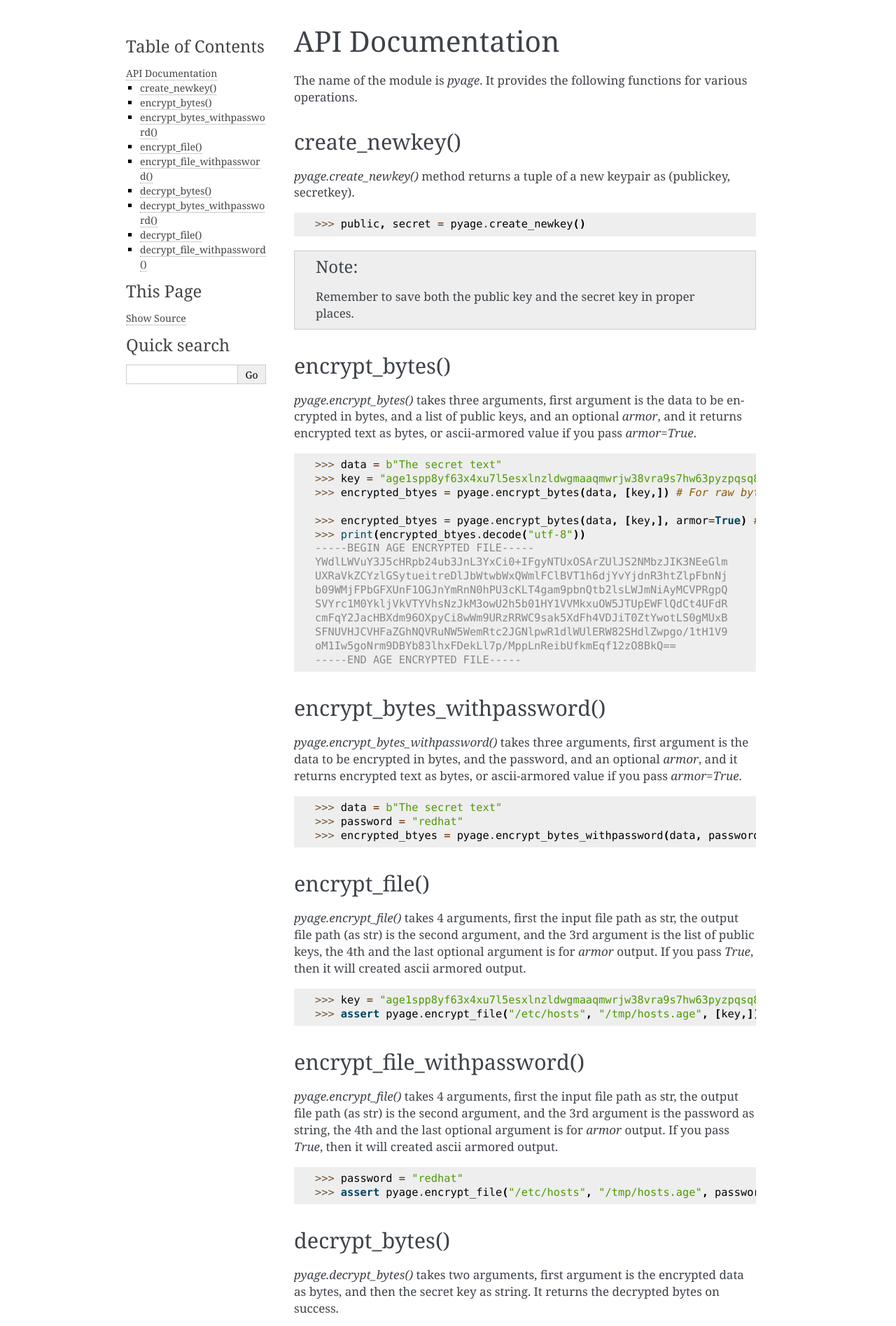
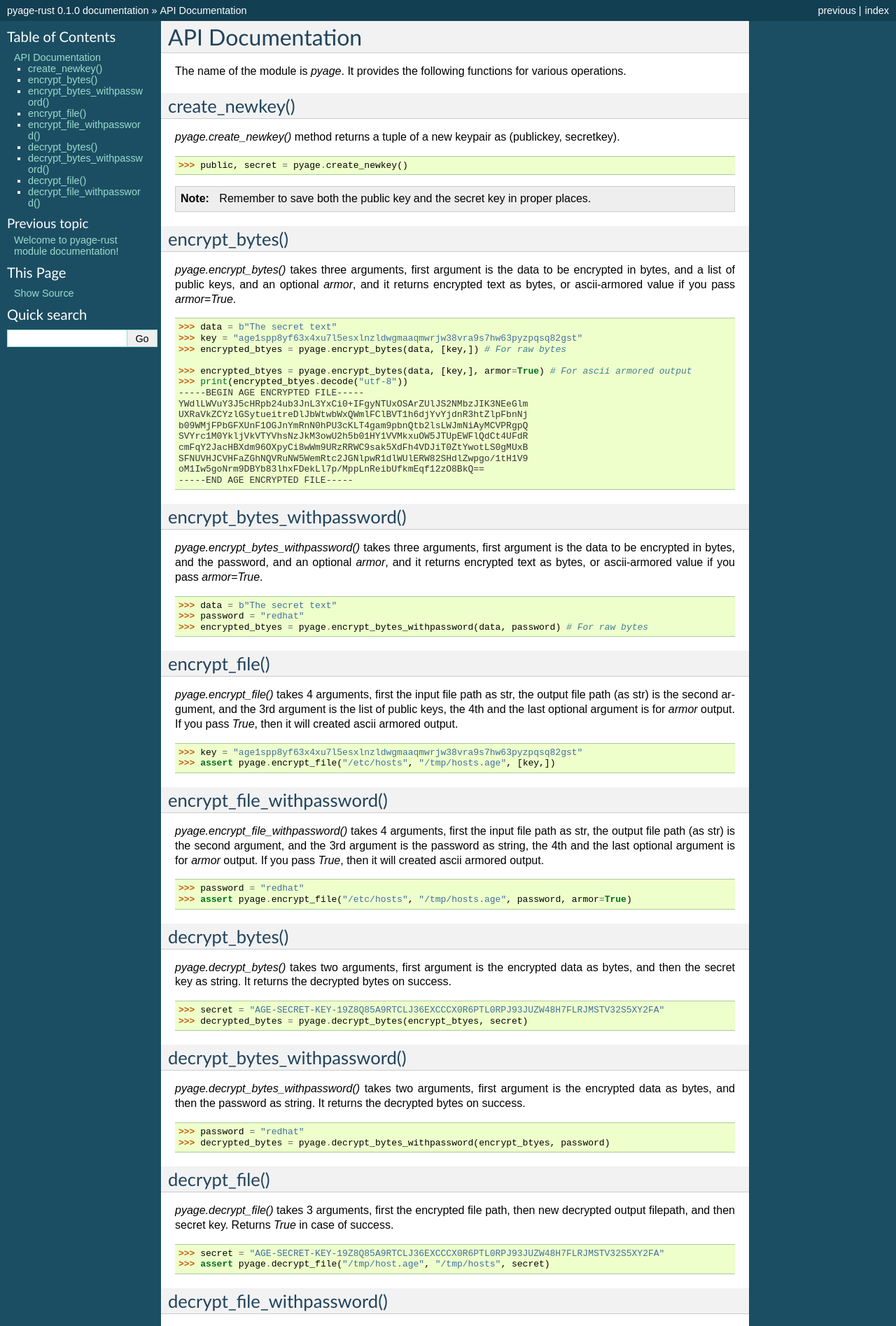
Before and after one commit to kushaldas/pyage, a Sphinx documentation site: the page built from docs/source/api.rst, in a window 1280 px wide. Shown: the top 1895 px of the page at 70% size. Built offline with Sphinx 7.4.7, drawn with Linux system fonts in a browser that asks for light colours; some of the changed text lies outside the part shown.

```diff
--- a/docs/source/api.rst
+++ b/docs/source/api.rst
@@ -70,7 +70,7 @@ will created ascii armored output.
 encrypt_file_withpassword()
 ----------------------------
 
-`pyage.encrypt_file()` takes 4 arguments, first the input file path as str, the output file path (as str) is the second argument, and the
+`pyage.encrypt_file_withpassword()` takes 4 arguments, first the input file path as str, the output file path (as str) is the second argument, and the
 3rd argument is the password as string, the 4th and the last optional argument is for `armor` output. If you pass `True`, then it
 will created ascii armored output.
 
@@ -96,7 +96,7 @@ It returns the decrypted bytes on success.
 decrypt_bytes_withpassword()
 -----------------------------
 
-`pyage.decrypt_bytes()` takes two arguments, first argument is the encrypted data as bytes, and then the password as string.
+`pyage.decrypt_bytes_withpassword()` takes two arguments, first argument is the encrypted data as bytes, and then the password as string.
 It returns the decrypted bytes on success.
 
 ::
@@ -119,7 +119,7 @@ in case of success.
 decrypt_file_withpassword()
 ---------------------------
 
-`pyage.decrypt_file()` takes 3 arguments, first the encrypted file path, then new decrypted output filepath, and then password. Returns `True`
+`pyage.decrypt_file_withpassword()` takes 3 arguments, first the encrypted file path, then new decrypted output filepath, and then password. Returns `True`
 in case of success.
 
 ::
--- a/docs/source/conf.py
+++ b/docs/source/conf.py
@@ -19,7 +19,7 @@
 
 # -- Project information -----------------------------------------------------
 
-project = 'pyage'
+project = 'pyage-rust'
 copyright = '2020, Kushal Das <mail@kushaldas.in>'
 author = 'Kushal Das <mail@kushaldas.in>'
 
@@ -74,7 +74,7 @@ pygments_style = None
 # The theme to use for HTML and HTML Help pages.  See the documentation for
 # a list of builtin themes.
 #
-html_theme = 'alabaster'
+html_theme = 'default'
 
 # Theme options are theme-specific and customize the look and feel of a theme
 # further.  For a list of options available for each theme, see the
```
Also changed, not shown: README.md (+19 -0 lines).
